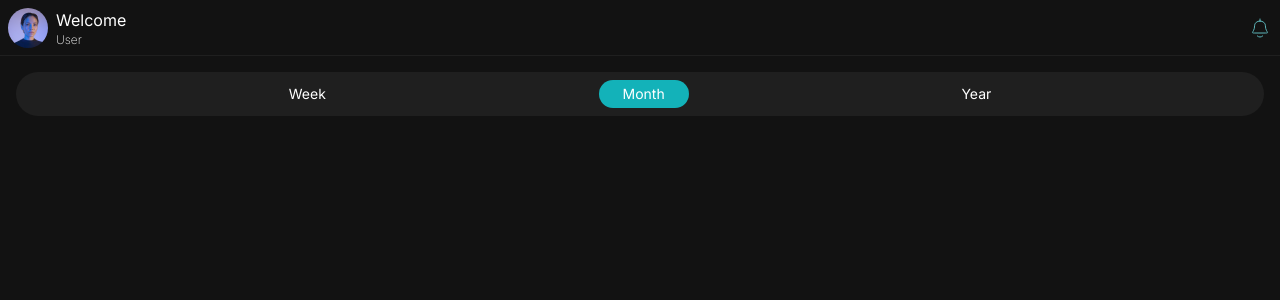
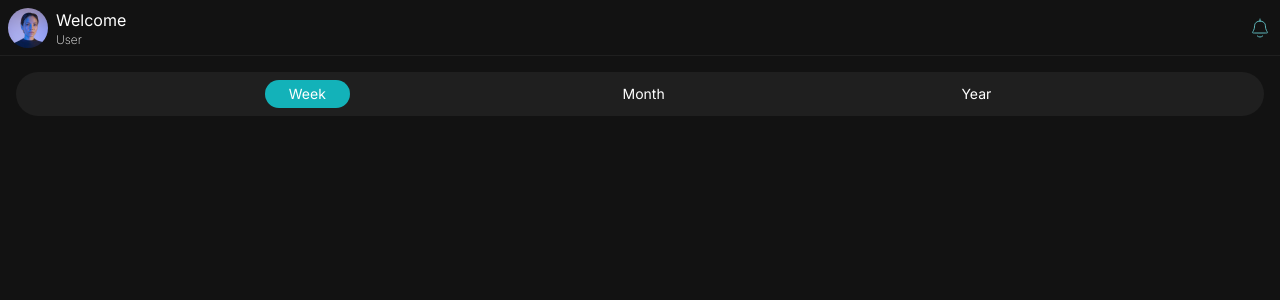
Before and after one commit to vladik93/expense-tracker, a Next.js app: page / in a window 1280 px wide. Shown: the top 300 px of the page. Built offline with nearby package versions, Linux system fonts and the light colour scheme.

Commit message:
made period panel change on click

```diff
--- a/src/app/components/PeriodButton.tsx
+++ b/src/app/components/PeriodButton.tsx
@@ -7,16 +7,19 @@ import { capitalize } from '../utilities';
 interface PeriodButtonProps {
   isSelected?: boolean;
   period: string;
+  handlePeriodClick: (period: string) => void;
 }
 
-const PeriodButton: React.FC<PeriodButtonProps> = ({isSelected = false, period}) =>  {
-  const onPeriodClick = () => {
+const PeriodButton: React.FC<PeriodButtonProps> = ({isSelected = false, period, handlePeriodClick}) =>  {
 
+
+  const onPeriodClick = (period: string) => {
+      handlePeriodClick(period);
   }
 
   return (
     <button className={`px-6 py-1 ${isSelected ? "bg-accent" : "bg-transparent" } rounded-3xl`}
-    onClick={onPeriodClick}
+    onClick={() => onPeriodClick(period)}
     >
       {capitalize(period)}
     </button>
--- a/src/app/components/PeriodPanel.tsx
+++ b/src/app/components/PeriodPanel.tsx
@@ -1,24 +1,40 @@
-import React from 'react';
+import React, { useState } from 'react';
 import { capitalize} from '../utilities';
 
 import PeriodButton from './PeriodButton';
 
 
 interface PeriodPanelProps {
+ spendingPeriod: string;
  handlePeriodClick: (period: string) => void;
 }
 
-const PeriodPanel: React.FC<PeriodPanelProps> = ({handlePeriodClick}) => {
+const PeriodPanel: React.FC<PeriodPanelProps> = ({spendingPeriod}) => {
+  const [ periods, setPeriods ] = useState([
+    { period: 'week', isSelected: true },
+    { period: 'month', isSelected: false },
+    { period: 'year', isSelected: false }
+  ])
 
-  const onPeriodClick = (period: string) => {
-    handlePeriodClick(period);
+  // Move the function to page.tsx
+  const handlePeriodClick = (periodParam: string) => {
+    setPeriods(prevState => {
+      return prevState.map((value) => {
+        return value.period === periodParam ? {...value, isSelected: true} : {...value, isSelected: false}
+      })
+    })
   }
 
   return (
     <div className="bg-secondary text-sm flex justify-evenly py-2 rounded-3xl">
-     <button className={`px-6 py-1 bg-transparent rounded-3xl`} onClick={() => onPeriodClick('week')}>Week</button>
+     {/* <button className={`px-6 py-1 bg-transparent rounded-3xl`} onClick={() => onPeriodClick('week')}>Week</button>
      <button className={`px-6 py-1 bg-accent rounded-3xl`} onClick={() => onPeriodClick('month')}>Month</button>
-     <button className={`px-6 py-1 bg-transparent rounded-3xl`} onClick={() => onPeriodClick('year')}>Year</button>
+     <button className={`px-6 py-1 bg-transparent rounded-3xl`} onClick={() => onPeriodClick('year')}>Year</button> */}
+
+    {periods.map(({period, isSelected}) => {
+      return <PeriodButton period={period} isSelected={isSelected} handlePeriodClick={handlePeriodClick} />
+    })}
+
     </div>
   )
 }
--- a/src/app/page.tsx
+++ b/src/app/page.tsx
@@ -9,12 +9,12 @@ export default function Home() {
   const [ spendingPeriod, setSpendingPeriod ] = useState('week');
 
   const handlePeriodClick = (period: string) => {
-    console.log(period);
+    setSpendingPeriod(period);
   }
 
   return (
     <>
-      <PeriodPanel handlePeriodClick={handlePeriodClick} />
+      <PeriodPanel handlePeriodClick={handlePeriodClick} spendingPeriod={spendingPeriod} />
     </>
   );
 }
```
